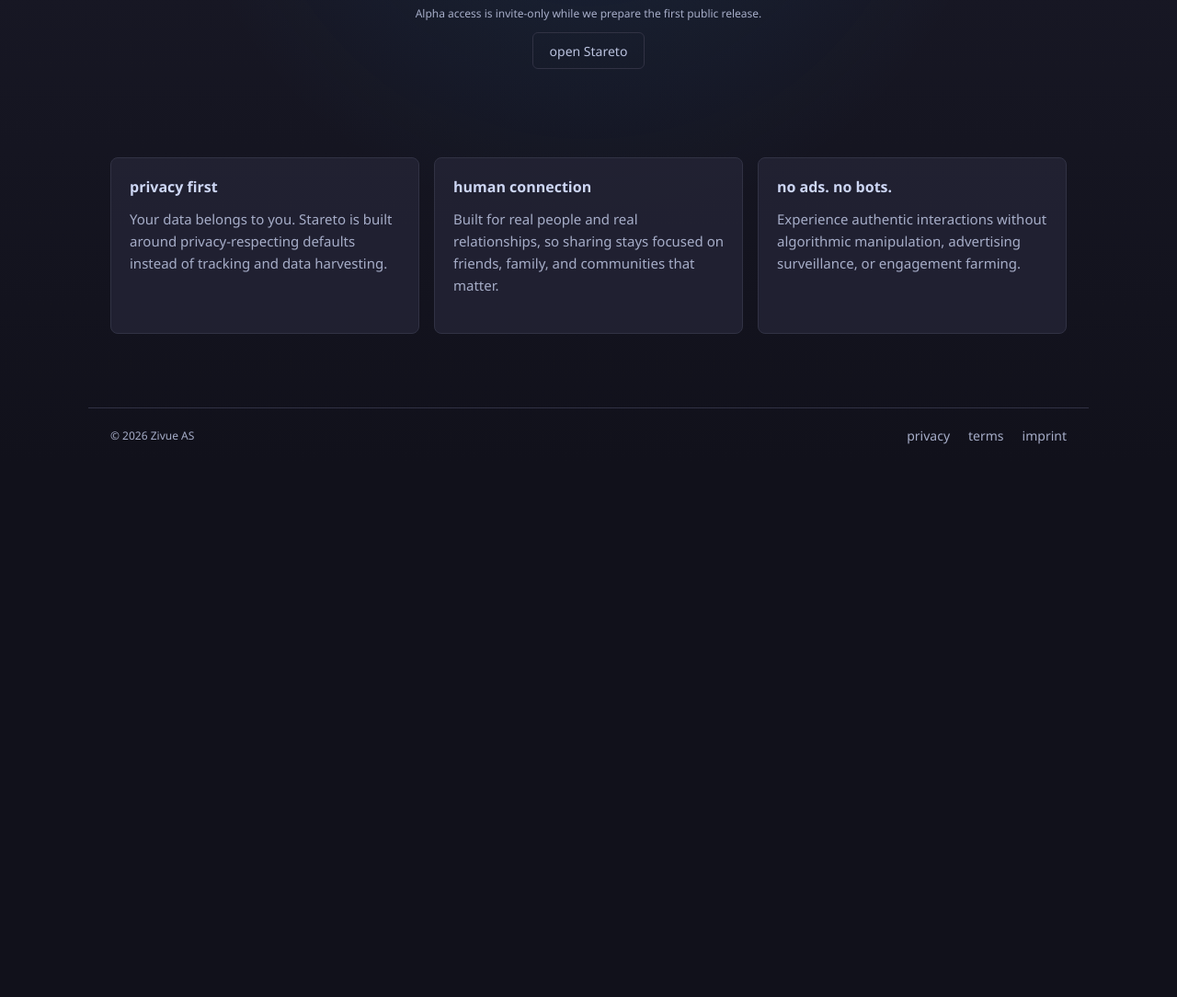
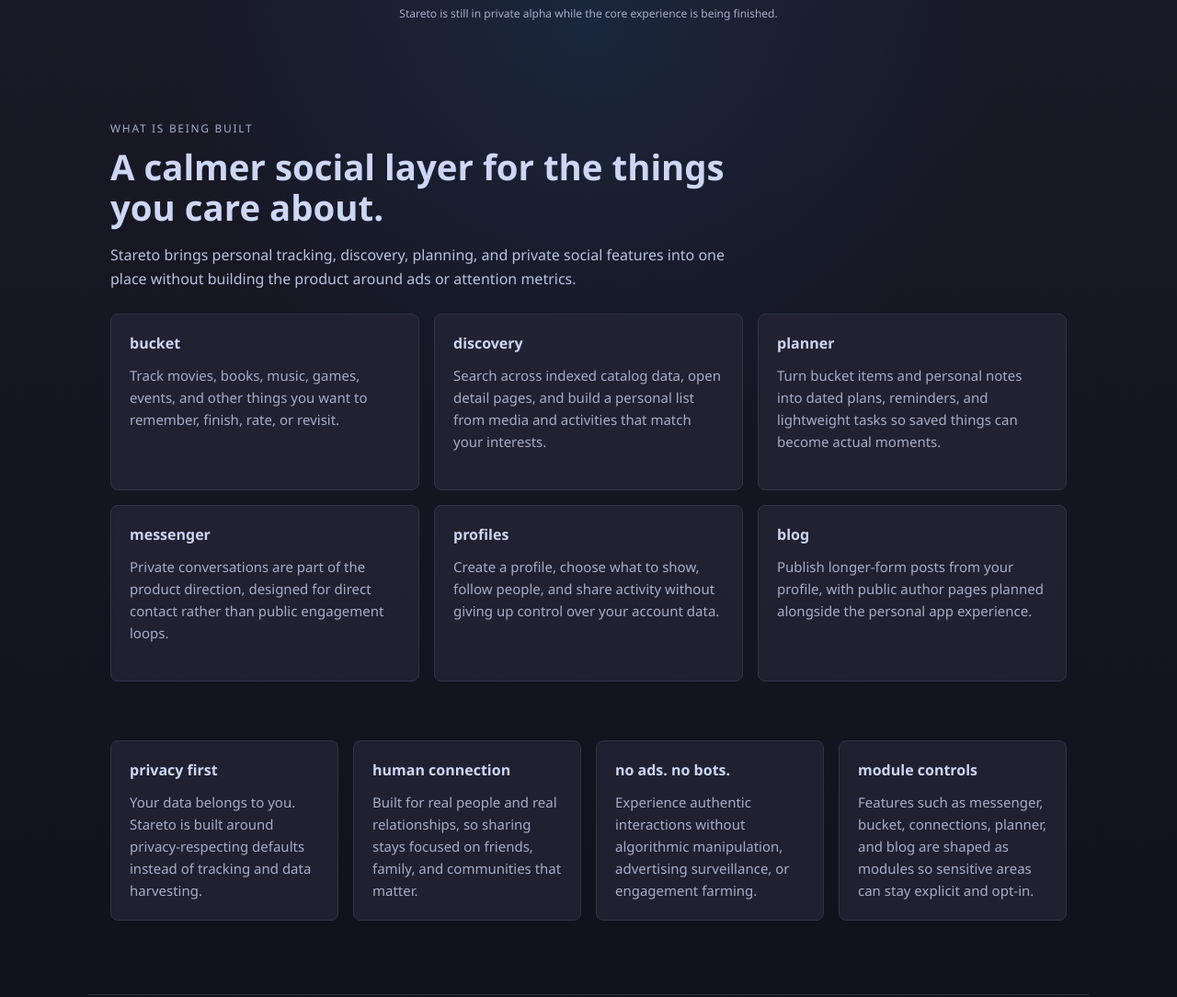
Before and after one commit to zivue/stareto-landing, a plain HTML site: page docs/index.html in a window 1280 px wide. Shown: the part 600-1684 px from the top of the page at 92% size. Before the commit the page ends 1103 px from the top, so only its background shows below. Drawn offline with Linux system fonts and the light colour scheme.

Commit message:
update index.html and style.css with new feature descriptions and layout adjustments

```diff
--- a/docs/assets/css/style.css
+++ b/docs/assets/css/style.css
@@ -184,35 +184,61 @@
   font-size: 0.75rem;
 }
 
-.cta {
-  display: inline-flex;
-  min-height: 2.5rem;
-  align-items: center;
-  justify-content: center;
-  padding: 0.5rem 1.125rem;
-  border: 1px solid var(--surface);
-  border-radius: 0.375rem;
-  color: var(--text-secondary);
-  font-size: 0.875rem;
-  transition: border-color 160ms ease, color 160ms ease, background 160ms ease;
+.section-intro,
+.features,
+.details {
+  width: min(100%, 68rem);
+  margin: 0 auto;
+  padding-inline: 1.5rem;
 }
 
-.cta:hover {
-  border-color: var(--stareto);
-  color: #8bd5ff;
-  background: rgba(33, 133, 208, 0.08);
+.section-intro {
+  padding-bottom: 1.5rem;
+}
+
+.section-intro .eyebrow {
+  margin: 0 0 0.75rem;
+  color: var(--text-tertiary);
+  font-size: 0.75rem;
+  letter-spacing: 0.14em;
+  text-transform: uppercase;
+}
+
+.section-intro h2 {
+  max-width: 42rem;
+  margin: 0 0 1rem;
+  color: var(--text);
+  font-size: clamp(1.75rem, 3vw, 2.5rem);
+  line-height: 1.14;
+  letter-spacing: 0;
+}
+
+.section-intro > p:not(.eyebrow) {
+  max-width: 44rem;
+  margin: 0;
+  color: var(--text-secondary);
+  font-size: 1rem;
+  line-height: 1.65;
+}
+
+.features,
+.details {
+  display: grid;
+  gap: 1rem;
 }
 
 .features {
-  width: min(100%, 68rem);
-  margin: 0 auto;
-  padding: 0 1.5rem 5rem;
-  display: grid;
   grid-template-columns: repeat(3, minmax(0, 1fr));
-  gap: 1rem;
+  padding-bottom: 4rem;
 }
 
-.features article {
+.details {
+  grid-template-columns: repeat(4, minmax(0, 1fr));
+  padding-bottom: 5rem;
+}
+
+.features article,
+.details article {
   min-height: 12rem;
   padding: 1.25rem;
   border: 1px solid var(--surface);
@@ -220,7 +246,12 @@
   background: color-mix(in srgb, var(--surface-soft) 78%, transparent);
 }
 
-.features h2 {
+.details article {
+  min-height: 10rem;
+}
+
+.features h2,
+.details h2 {
   margin: 0 0 0.75rem;
   color: var(--text);
   font-size: 1rem;
@@ -228,7 +259,8 @@
   text-transform: lowercase;
 }
 
-.features p {
+.features p,
+.details p {
   margin: 0;
   color: var(--text-tertiary);
   font-size: 0.9375rem;
@@ -338,7 +370,15 @@
     margin-bottom: 3rem;
   }
 
-  .features {
+  .features,
+  .details {
     grid-template-columns: 1fr;
   }
 }
+
+@media (min-width: 721px) and (max-width: 980px) {
+  .features,
+  .details {
+    grid-template-columns: repeat(2, minmax(0, 1fr));
+  }
+}
--- a/docs/index.html
+++ b/docs/index.html
@@ -81,11 +81,43 @@
             no ads. no bots.
           </span>
         </div>
-        <p class="alpha-note">Alpha access is invite-only while we prepare the first public release.</p>
-        <a class="cta" href="https://www.stareto.com">open Stareto</a>
+        <p class="alpha-note">Stareto is still in private alpha while the core experience is being finished.</p>
       </section>
 
-      <section id="features" class="features" aria-label="Features">
+      <section id="features" class="section-intro" aria-labelledby="features-title">
+        <p class="eyebrow">what is being built</p>
+        <h2 id="features-title">A calmer social layer for the things you care about.</h2>
+        <p>Stareto brings personal tracking, discovery, planning, and private social features into one place without building the product around ads or attention metrics.</p>
+      </section>
+
+      <section class="features" aria-label="Core features">
+        <article>
+          <h2>bucket</h2>
+          <p>Track movies, books, music, games, events, and other things you want to remember, finish, rate, or revisit.</p>
+        </article>
+        <article>
+          <h2>discovery</h2>
+          <p>Search across indexed catalog data, open detail pages, and build a personal list from media and activities that match your interests.</p>
+        </article>
+        <article>
+          <h2>planner</h2>
+          <p>Turn bucket items and personal notes into dated plans, reminders, and lightweight tasks so saved things can become actual moments.</p>
+        </article>
+        <article>
+          <h2>messenger</h2>
+          <p>Private conversations are part of the product direction, designed for direct contact rather than public engagement loops.</p>
+        </article>
+        <article>
+          <h2>profiles</h2>
+          <p>Create a profile, choose what to show, follow people, and share activity without giving up control over your account data.</p>
+        </article>
+        <article>
+          <h2>blog</h2>
+          <p>Publish longer-form posts from your profile, with public author pages planned alongside the personal app experience.</p>
+        </article>
+      </section>
+
+      <section class="details" aria-label="Product principles">
         <article>
           <h2>privacy first</h2>
           <p>Your data belongs to you. Stareto is built around privacy-respecting defaults instead of tracking and data harvesting.</p>
@@ -97,6 +129,10 @@
         <article>
           <h2>no ads. no bots.</h2>
           <p>Experience authentic interactions without algorithmic manipulation, advertising surveillance, or engagement farming.</p>
+        </article>
+        <article>
+          <h2>module controls</h2>
+          <p>Features such as messenger, bucket, connections, planner, and blog are shaped as modules so sensitive areas can stay explicit and opt-in.</p>
         </article>
       </section>
     </main>
```
